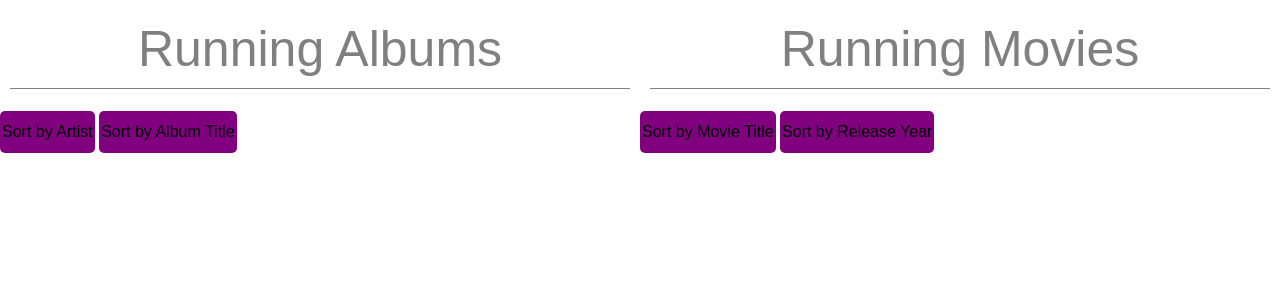
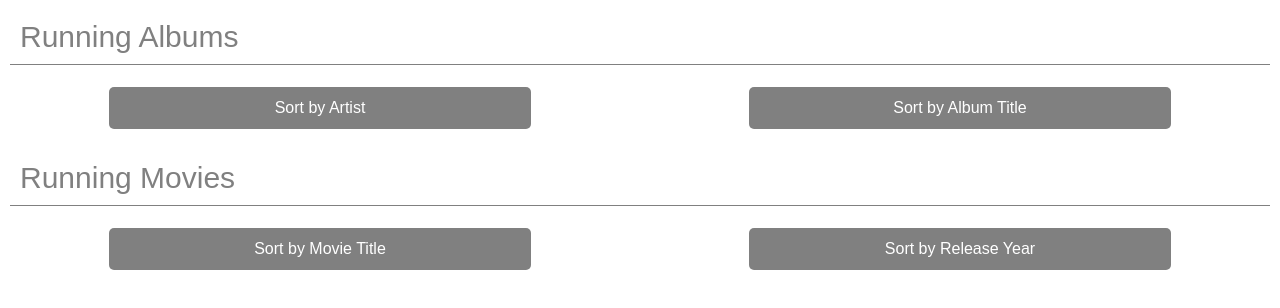
Before and after one commit to kristengillette/my_api, a plain HTML site: page index.html in a window 1280 px wide. Drawn offline with nearby package versions, Linux system fonts and the light colour scheme; no server answers.

Commit message:
adding layout additons

```diff
--- a/index.html
+++ b/index.html
@@ -3,7 +3,6 @@
 <head>
   <meta charset="utf-8">
   <title>Spotify and Movie API</title>
-	<link rel="stylesheet" href="css/lightbox.css">
   <link rel="stylesheet" href="scss/application.css">
 </head>
 
@@ -11,17 +10,21 @@
     <div class="container">
 	 <div class='spotify'>
 	 <h1>Running Albums</h1>
+   <div class="buttons">
+   <button id="artist-sort">Sort by Artist</button>
+    <button id="album-sort">Sort by Album Title</button>
+    </div>
     <ul class="albums">
     </ul>
-    <button id="artist-sort">Sort by Artist</button>
-    <button id="album-sort">Sort by Album Title</button>
   </div>
     <div class='OMDB'>
     <h1>Running Movies</h1>
+    <div class="buttons">
+    <button id="title-sort">Sort by Movie Title</button>
+    <button id="year-sort">Sort by Release Year</button>
+    </div>
     <ul class="movies">
     </ul>
-    <button id="title-sort">Sort by Movie Title</button>
-    <button id="year-sort">Sort by Release Year</button>
   </div>
 </div>
 <script src="https://ajax.googleapis.com/ajax/libs/jquery/2.2.0/jquery.min.js"></script>
--- a/scss/layout/_buttons.scss
+++ b/scss/layout/_buttons.scss
@@ -1,8 +1,15 @@
+
+.buttons {
+	display: flex;
+}
 
 button {
 	padding: 12px 2px;
 	border-radius: 5px;
 	margin: 12px auto;
-	background-color: purple;
+	background-color: gray;
 	border: none;
+	color: white;
+	align-self: center;
+	width: 33%;
 }
--- a/scss/layout/_gallery.scss
+++ b/scss/layout/_gallery.scss
@@ -1,26 +1,28 @@
 /* gallery display */
-.albums, .movies, .container {
-  @extend %flex-spaced-around;
-}
 
-.spotify, .OMDB {
-    @media (min-width: 780px) {
-    flex: auto;
-    width: 45%;
-  }
+.albums, .movies {
+  display: flex;
+  flex-direction: row;
+  flex-wrap: wrap;
+  justify-content: space-around;
 }
 
 h1 {
-  font-size: 50px;
+  font-size: 30px;
   margin: 10px;
   color: gray;
   padding: 10px;
   @extend %bottom-border;
   font-weight: 300;
-  text-align: center;
 }
 
- ul { list-style: none; }
+ ul {
+  list-style: none;
+ }
+
+ li {
+  margin: 10px;
+ }
 
  ul li a {
   opacity: 0.75;
@@ -37,11 +39,5 @@ h1 {
 }
 
 img {
-  width: 150px;
-  margin: 10px;
-  align-self: center;
+  width: 300px;
 }
-
-.lb-data .lb-caption {
-  font-size: 40px;
-}
```
Also changed, not shown: scss/application.css.
